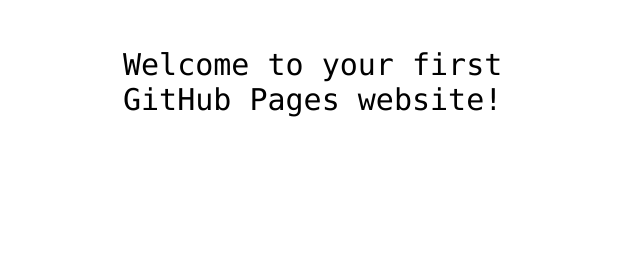
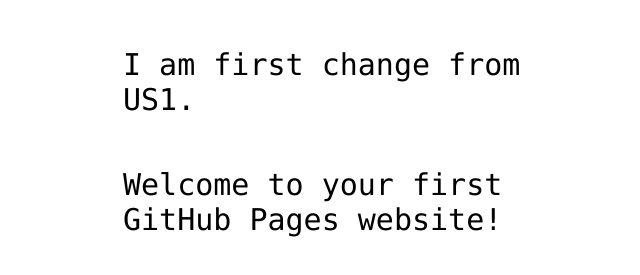
Before and after one commit to maple4480/hello-world, a plain HTML site: page index.html in a window 1280 px wide. Shown: the part 341-616 px from the top of the page, without its empty margins (317-957 px from the left). Drawn offline with Linux system fonts and the light colour scheme.

Commit message:
First change from US1
First change from US1

```diff
--- a/index.html
+++ b/index.html
@@ -10,6 +10,7 @@
 <body>
 
 <img src="https://octodex.github.com/images/daftpunktocat-thomas.gif" id="octocat" alt="octocat-gif" />
+  <p>I am first change from US1.</p>
 
 <!-- Change this code here by copy and pasting your template on line 15 -->
 <p>Welcome to your first GitHub Pages website!</p>
```
